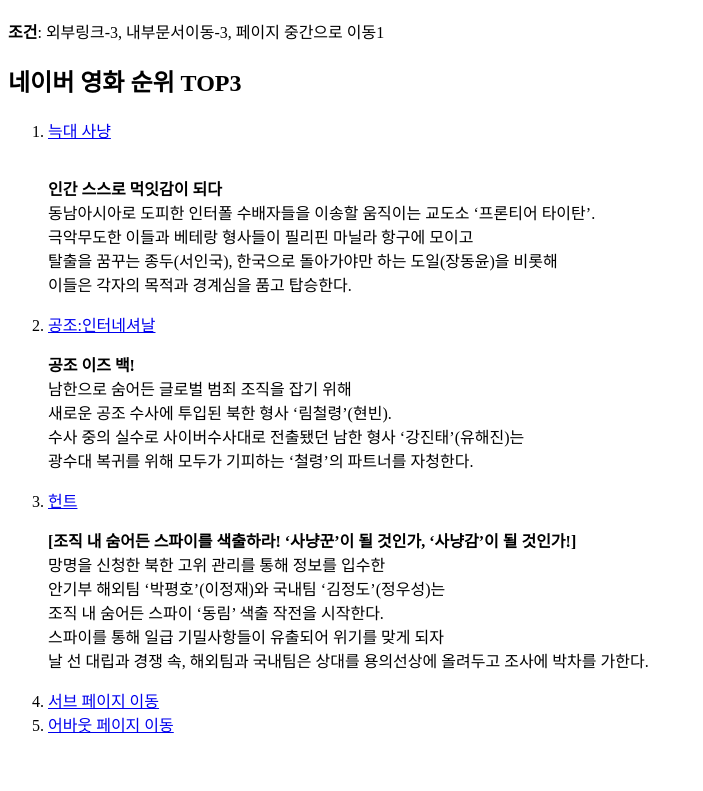
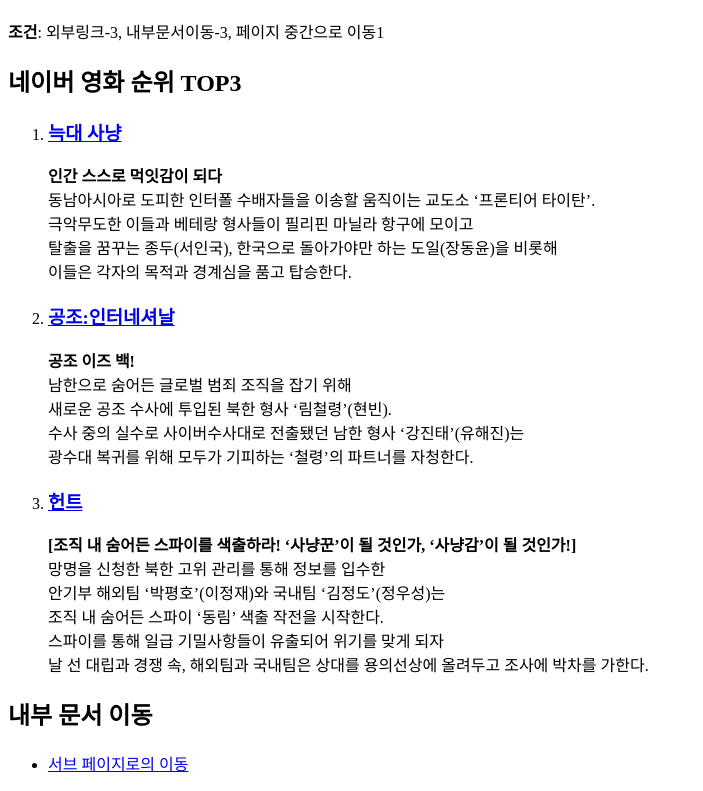
Before and after one commit to sun09vmfl/github_repo_ex, a plain HTML site: page 앵커연습.html in a window 1280 px wide. Shown: the part 70-861 px from the top of the page, without its empty margins (0-703 px from the left). Before the commit the page ends 822 px from the top, so only its background shows below. Drawn offline with Linux system fonts and the light colour scheme.

Commit message:
수정본

```diff
--- a/앵커연습.html
+++ b/앵커연습.html
@@ -10,30 +10,33 @@
 
         <h2>네이버 영화 순위 TOP3</h2>
         <ol>
-            <li><a href="https://movie.naver.com/movie/bi/mi/basic.naver?code=211161">늑대 사냥</a></li><br>
+            <li>
+            <h3><a href="https://movie.naver.com/movie/bi/mi/basic.naver?code=211161" target="_blank">늑대 사냥</a><br></h3>
             <p><strong>인간 스스로 먹잇감이 되다</strong><br>
                 동남아시아로 도피한 인터폴 수배자들을 이송할 움직이는 교도소 ‘프론티어 타이탄’. <br>
                 극악무도한 이들과 베테랑 형사들이 필리핀 마닐라 항구에 모이고<br>
                 탈출을 꿈꾸는 종두(서인국), 한국으로 돌아가야만 하는 도일(장동윤)을 비롯해<br>
-            이들은 각자의 목적과 경계심을 품고 탑승한다.</p>
-            <li><a href="https://movie.naver.com/movie/bi/mi/basic.naver?code=201641">공조:인터네셔날</a></li>
+                이들은 각자의 목적과 경계심을 품고 탑승한다.</p></li>
+            <li>
+            <h3><a href="https://movie.naver.com/movie/bi/mi/basic.naver?code=201641" target="_blank">공조:인터네셔날</a></h3>
             <p><strong>공조 이즈 백!</strong><br>
                 남한으로 숨어든 글로벌 범죄 조직을 잡기 위해<br>
                 새로운 공조 수사에 투입된 북한 형사 ‘림철령’(현빈).<br>
                 수사 중의 실수로 사이버수사대로 전출됐던 남한 형사 ‘강진태’(유해진)는<br>
-                광수대 복귀를 위해 모두가 기피하는 ‘철령’의 파트너를 자청한다.
-            </p>
-            <li><a href="https://movie.naver.com/movie/bi/mi/basic.naver?code=195758">헌트</a></li>
+                광수대 복귀를 위해 모두가 기피하는 ‘철령’의 파트너를 자청한다.</p></li>
+            <li>
+            <h3><a href="https://movie.naver.com/movie/bi/mi/basic.naver?code=195758" target="_blank">헌트</a></h3>
             <p><strong>[조직 내 숨어든 스파이를 색출하라! ‘사냥꾼’이 될 것인가, ‘사냥감’이 될 것인가!] </strong><br>
                 망명을 신청한 북한 고위 관리를 통해 정보를 입수한<br>
                 안기부 해외팀 ‘박평호’(이정재)와 국내팀 ‘김정도’(정우성)는<br>
                 조직 내 숨어든 스파이 ‘동림’ 색출 작전을 시작한다.<br>
                 스파이를 통해 일급 기밀사항들이 유출되어 위기를 맞게 되자<br>
-            날 선 대립과 경쟁 속, 해외팀과 국내팀은 상대를 용의선상에 올려두고 조사에 박차를 가한다.</p>
-            <li><a href="./serve.html"> 서브 페이지 이동</a></li>
-            <li><a href="./about.html"> 어바웃 페이지 이동</a></li>
+                날 선 대립과 경쟁 속, 해외팀과 국내팀은 상대를 용의선상에 올려두고 조사에 박차를 가한다.</p></li>
         </ol>
 
-
+        <h2>내부 문서 이동</h2>
+        <ul>
+            <li><a href=./sub.html>서브 페이지로의 이동</a></li>
+        </ul>
     </body>
 </html>
```
Also changed, not shown: about.html (deleted, +0 -10 lines), sub.html (renamed from serve.html, +5 -0 lines). Lines whose indentation alone changed are shown as unchanged.
